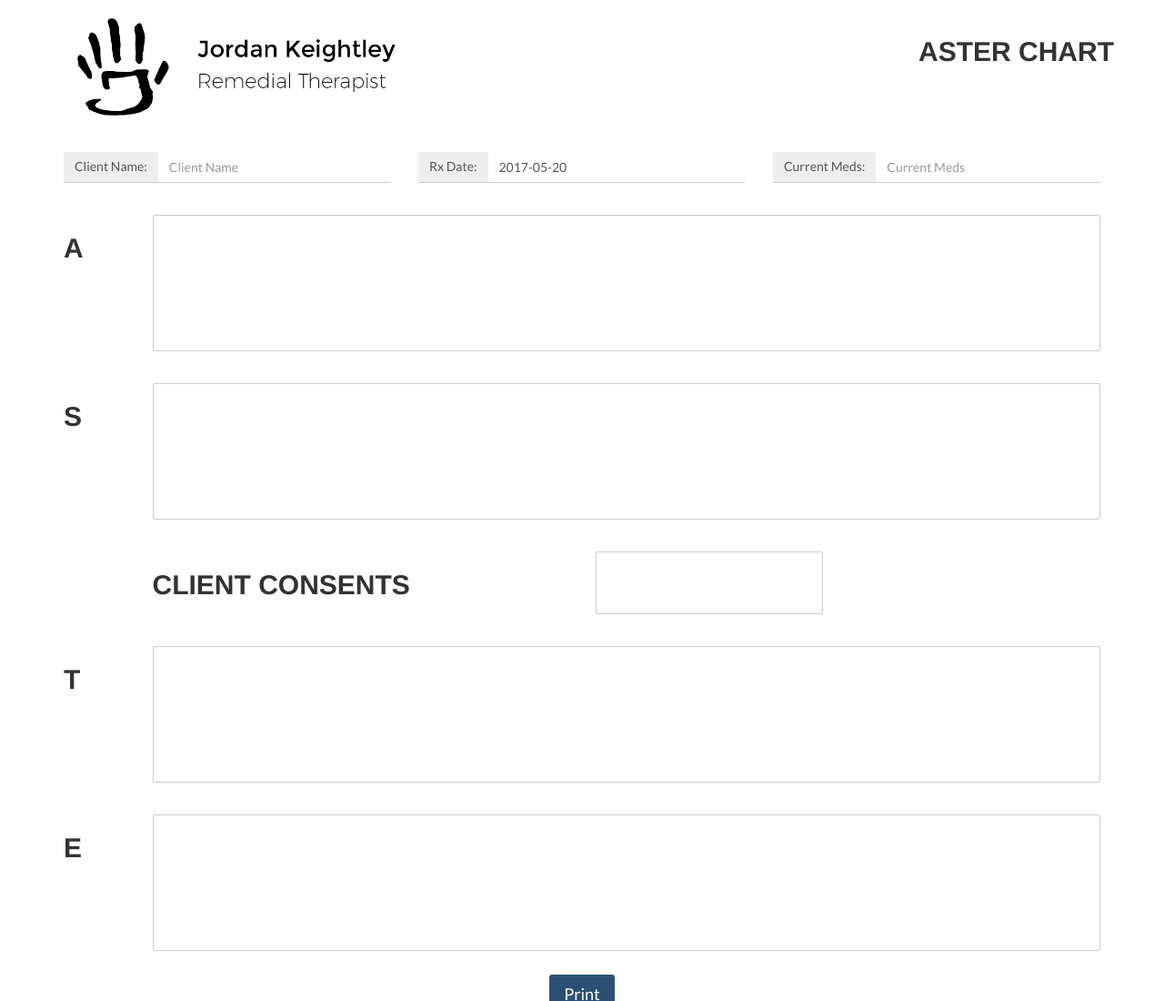
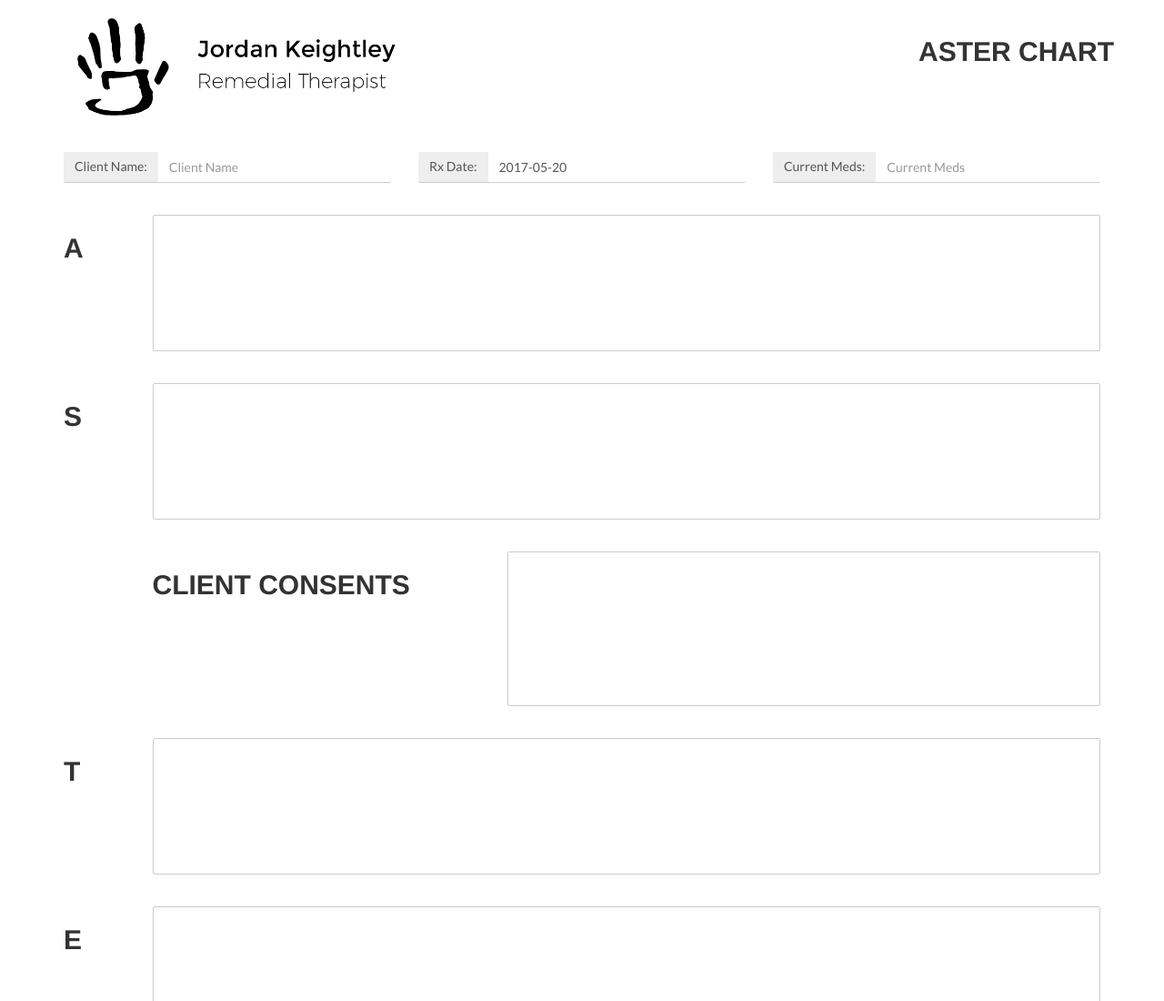
Before and after one commit to jgkeightley/resolute-web, a website: page aster/index.html in a window 1280 px wide. Shown: the top 1100 px of the page at 91% size. Drawn offline with nearby package versions, Linux system fonts and the light colour scheme.

Commit message:
Update spacing

```diff
--- a/aster/index.html
+++ b/aster/index.html
@@ -106,13 +106,13 @@
           </div>
 
           <div class="row">
-            <div class="col-xs-5 col-xs-offset-1">
+            <div class="col-xs-4 col-xs-offset-1">
               <h2 class="">Client Consents</h2>
             </div>
 
-            <div class="col-xs-6">
+            <div class="col-xs-7">
               <div class="form-group">
-                <div id="signature" class="signature" style=" background-color: #ffffff; background-image: none; border: 1px solid #cccccc; border-radius: 2px;"></div>
+                <div id="signature" class="signature" style=" background-color: #ffffff; background-image: none; border: 1px solid #cccccc; border-radius: 2px; width: 100%;"></div>
               </div>
             </div>
           </div>
```
